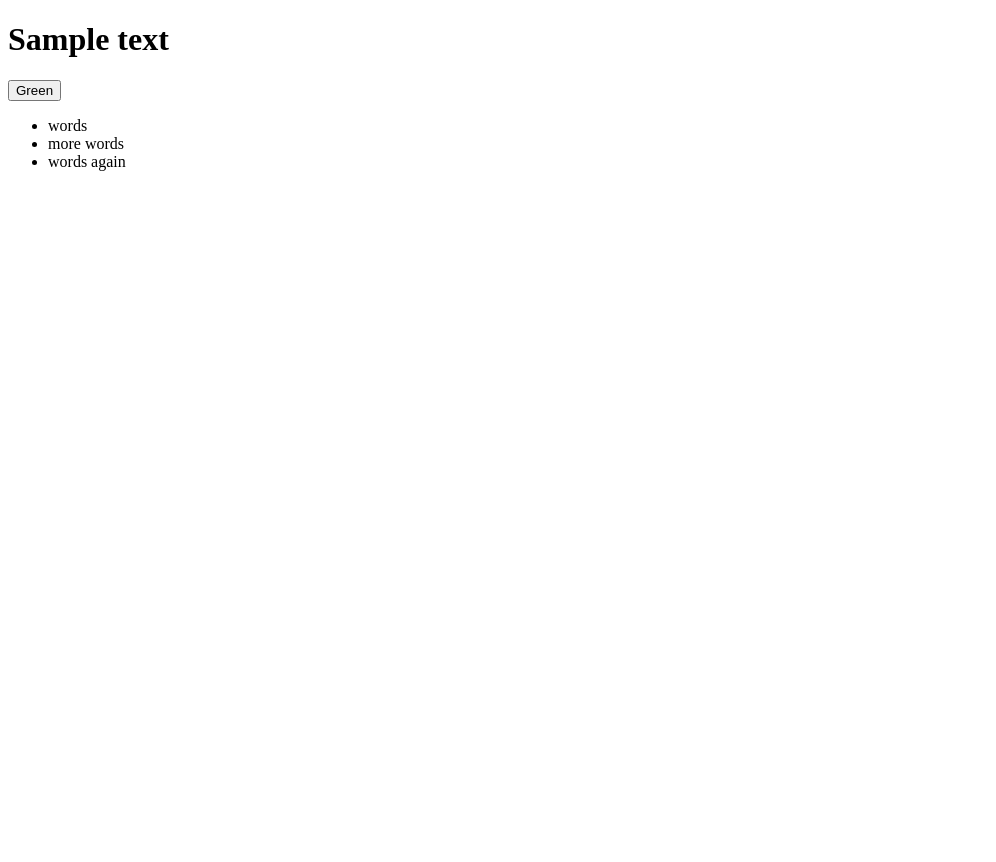
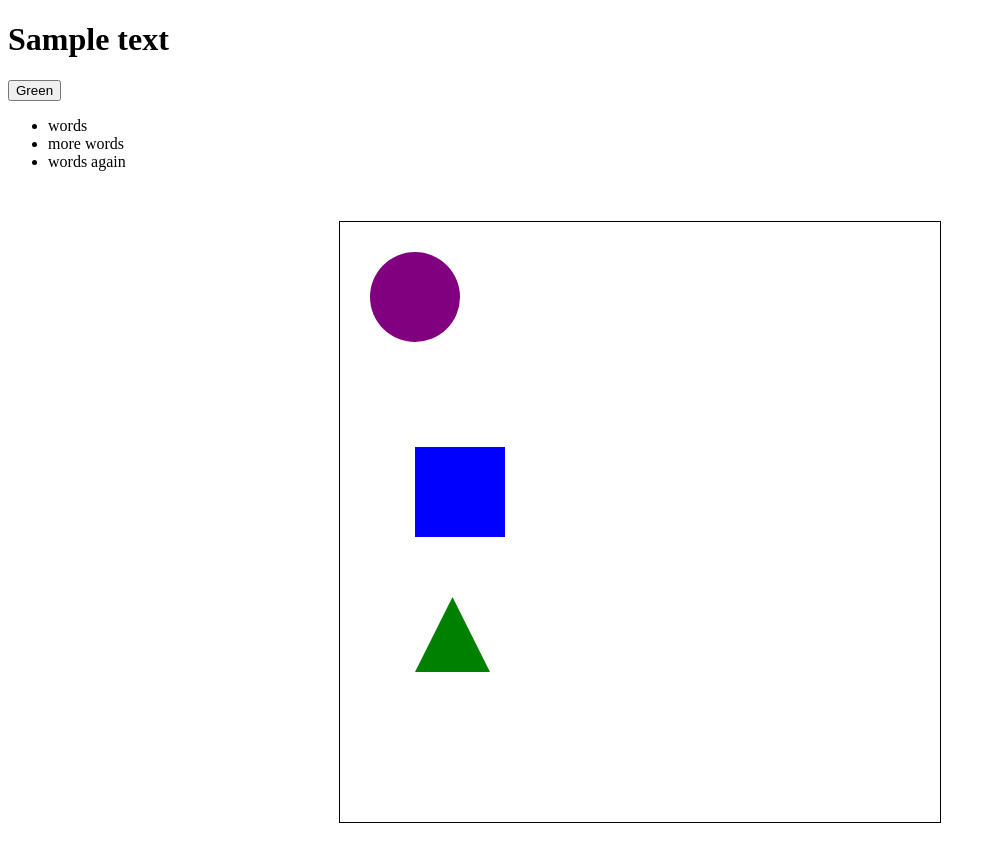
Before and after one commit to Cal16king/DigitSVGPractice, a plain HTML site: page docs/index.html in a window 1280 px wide. Shown: the whole page, without its empty margins (0-996 px from the left). Before the commit the page ends 800 px from the top, so only its background shows below. Drawn offline with Linux system fonts and the light colour scheme.

Commit message:
pushing svg that i forgot ot commit

```diff
--- a/docs/index.html
+++ b/docs/index.html
@@ -3,6 +3,15 @@
     <head>
         <title>Digit 400</title>
         <script type="text/javascript" src="test.js">/**/</script>
+        <style>
+            svg {
+            border: 1px solid black;
+            width: 600px;
+            height: 600px;
+            display: block;
+            margin: 50px auto;
+            }
+        </style>
     </head>
     <body>
         <h1>Sample text</h1>
@@ -12,5 +21,19 @@
             <li>more words</li>
             <li>words again</li>
         </ul>
+        <svg viewBox="0 0 400 400" xmlns="http://www.w3.org/2000/svg">
+            <circle cx="50" cy="50" r="30" fill="purple">
+                <animate attributeName="cx" from="50" to="350" dur="5s" repeatCount="indefinite" />
+                <animate attributeName="r" from="30" to="50" dur="5s" repeatCount="indefinite" />
+            </circle>
+            <rect x="50" y="150" width="60" height="60" fill="blue">
+                <animate attributeName="x" from="50" to="350" dur="5s" repeatCount="indefinite" />
+                <animateTransform attributeName="transform" type="rotate" from="0 75 175" to="360 75 175" dur="5s" repeatCount="indefinite" />
+            </rect>
+            <polygon points="50,300 100,300 75,250" fill="green">
+                <animate attributeName="points" from="50,300 100,300 75,250" to="150,300 200,300 175,250" dur="5s" repeatCount="indefinite" />
+                <animateTransform attributeName="transform" type="scale" from="1" to="3" dur="5s" repeatCount="indefinite" />
+            </polygon>
+        </svg>
     </body>
 </html>
```
